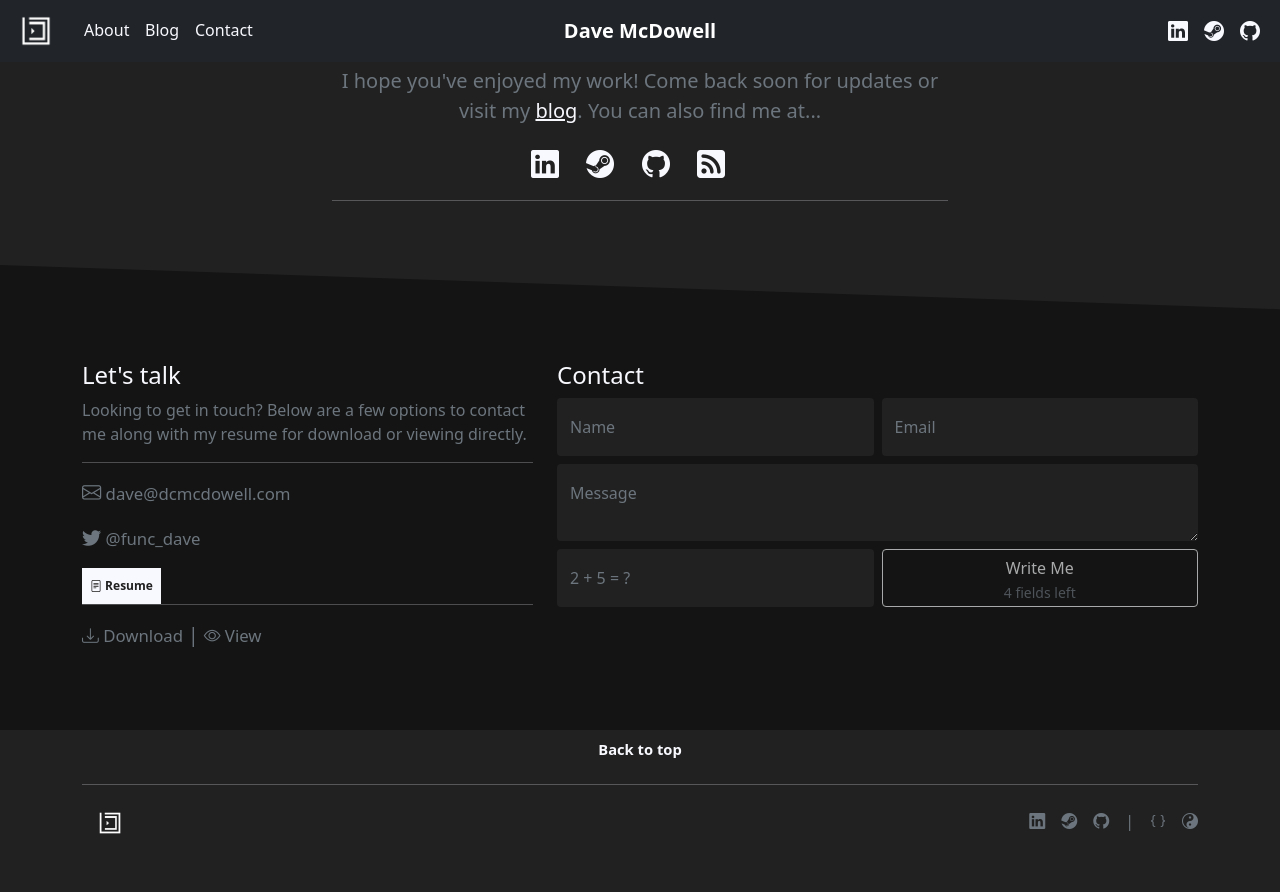
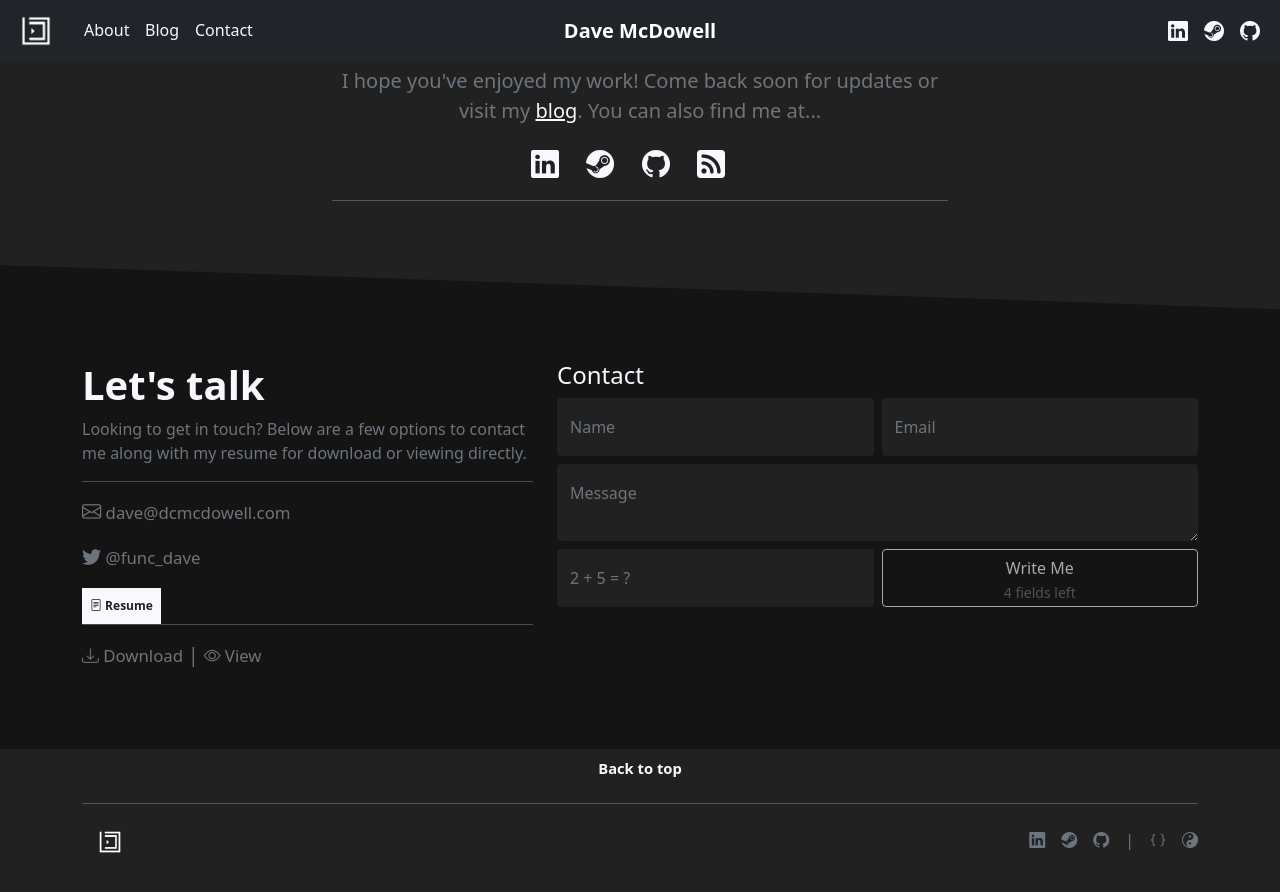
Before and after one commit to davemcdowell/portfolio, a Jekyll site: the page built from index.html, in a window 1280 px wide and 900 px high, scrolled down 1800 px. Shown: the top 892 px of the window. Built offline with Jekyll 4.4.1, drawn with Linux system fonts in a browser that asks for light colours; nearby versions of some CDN libraries.

Commit message:
Update contact.html

```diff
--- a/_includes/sections/contact.html
+++ b/_includes/sections/contact.html
@@ -3,7 +3,7 @@
     <div class="container py-5">
         <div class="row justify-content-md-center">
             <div class="col-md-5">
-                <h4>Let's talk</h4>
+                <h3 class="display-6 fw-bold accent-text">Let's talk</h3>
                 <p>Looking to get in touch? Below are a few options to contact me along with my resume for download or viewing directly.</p>
                 <hr>
                 <ul class="contact-list list-unstyled">
```
